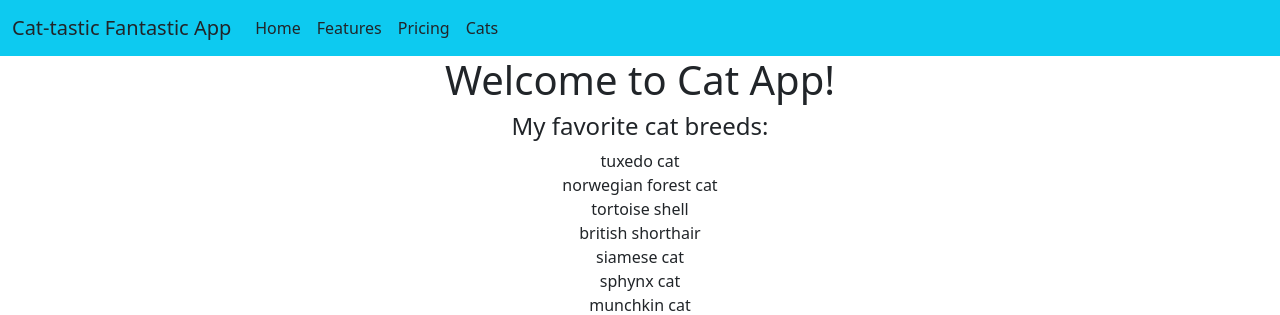
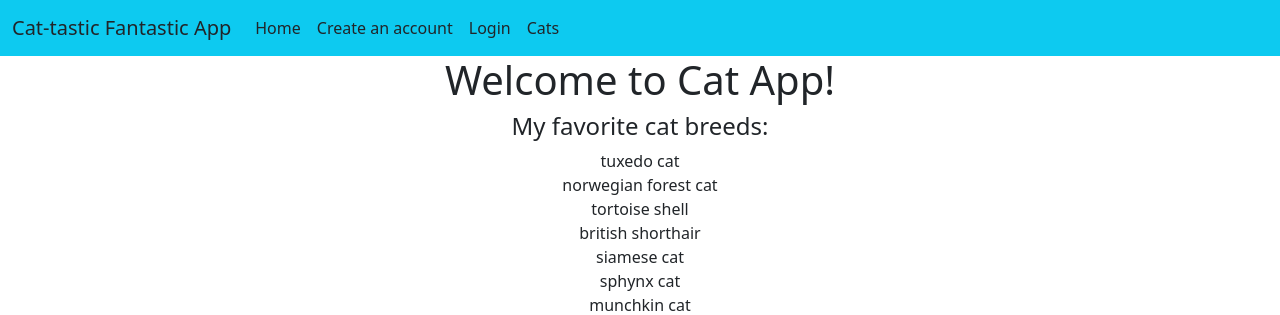
Before and after one commit to Navi-beep/cat_app, a Flask app: page / in a window 1280 px wide. Shown: the top 315 px of the page. Run offline with Flask 2, Linux system fonts and the light colour scheme; some libraries are stand-ins or nearby versions.

Commit message:
added page

```diff
--- a/app/templates/base.html
+++ b/app/templates/base.html
@@ -21,9 +21,9 @@
               <div class="collapse navbar-collapse" id="navbarNavAltMarkup">
                 <div class="navbar-nav">
                   <a class="nav-link active text-dark" aria-current="page" href="#">Home</a>
-                  <a class="nav-link text-dark" href="#">Features</a>
-                  <a class="nav-link text-dark" href="#">Pricing</a>
-                  <a class="nav-link text-dark" href="#">Cats</a>
+                  <a class="nav-link text-dark" href="#">Create an account</a>
+                  <a class="nav-link text-dark" href="#">Login</a>
+                  <a class="nav-link text-dark" href="{{ url_for('cat') }}">Cats</a>
                 </div>
               </div>
             </div>
--- a/requirements.txt
+++ b/requirements.txt
@@ -1,8 +1,10 @@
 click==8.1.3
 Flask==2.2.2
+Flask-WTF==1.0.1
 importlib-metadata==4.12.0
 itsdangerous==2.1.2
 Jinja2==3.1.2
 MarkupSafe==2.1.1
 Werkzeug==2.2.2
+WTForms==3.0.1
 zipp==3.8.1
```
